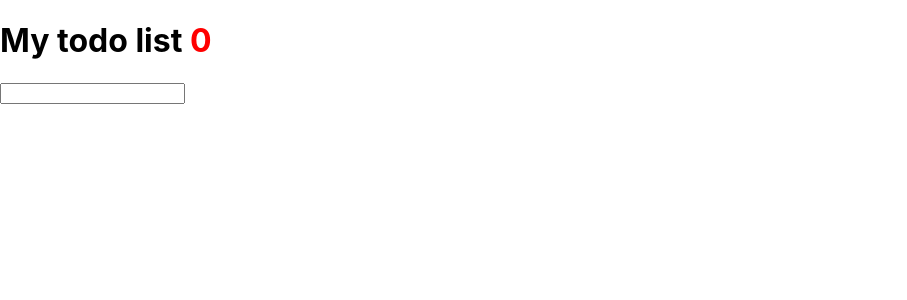
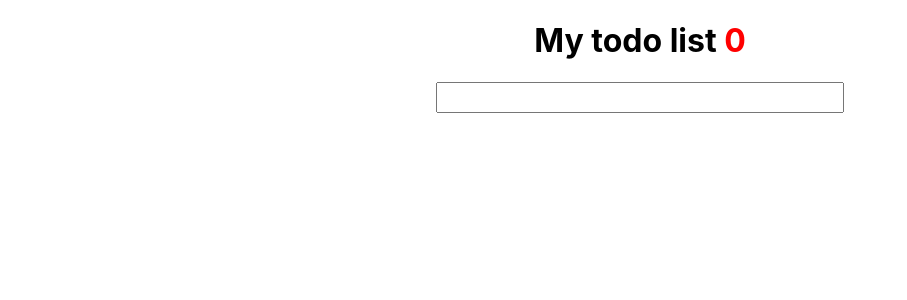
Before and after one commit to mbevko/sos-todo, a React (Create React App) app: page / in a window 1280 px wide. Shown: the top 300 px of the page, without its empty margins (0-907 px from the left). Built offline with nearby package versions, Linux system fonts and the light colour scheme.

Commit message:
completed lsit

```diff
--- /dev/null
+++ b/src/components/List.css
@@ -0,0 +1,23 @@
+.app {
+    width: 500px;
+    display: flex;
+    flex-direction: column;
+    justify-content: center;
+    margin: auto;
+    align-items: center;
+}
+
+ol {
+    padding: 0;
+}
+
+li {
+    list-style: none;
+}
+
+input {
+    width: 400px;
+    height: 25px;
+    font-size: 12pt;
+    outline: none;
+}
--- a/src/components/List.js
+++ b/src/components/List.js
@@ -2,6 +2,7 @@ import React, { useState } from 'react';
 import Form from './Form';
 import Header from './Header';
 import Items from './Items';
+import './List.css'
 
 export default function List () {
 
@@ -19,7 +20,7 @@ export default function List () {
     };
 
     return (
-        <div>
+        <div className="app">
             <Header list={list} />
             <Form handleChange={handleChange} handleSubmit={handleSubmit} item={item}/>
             <Items list={list}/>
```
